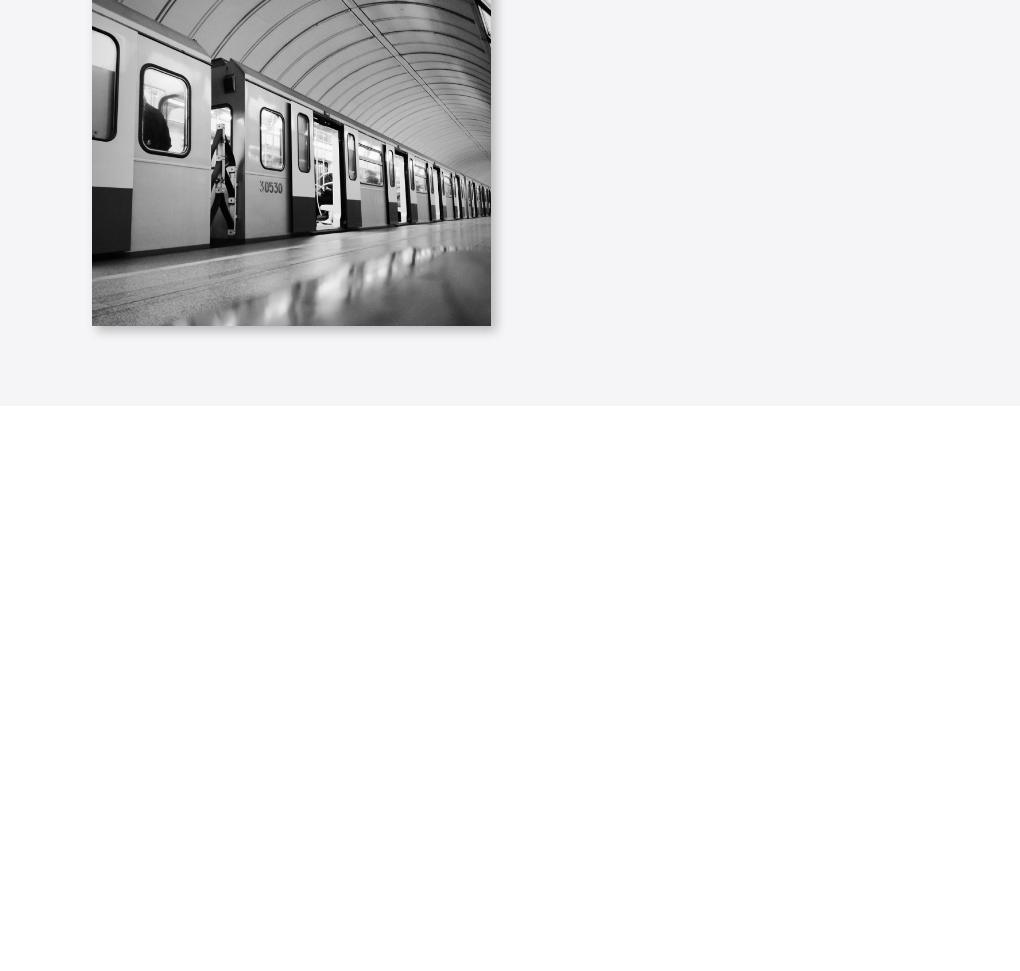
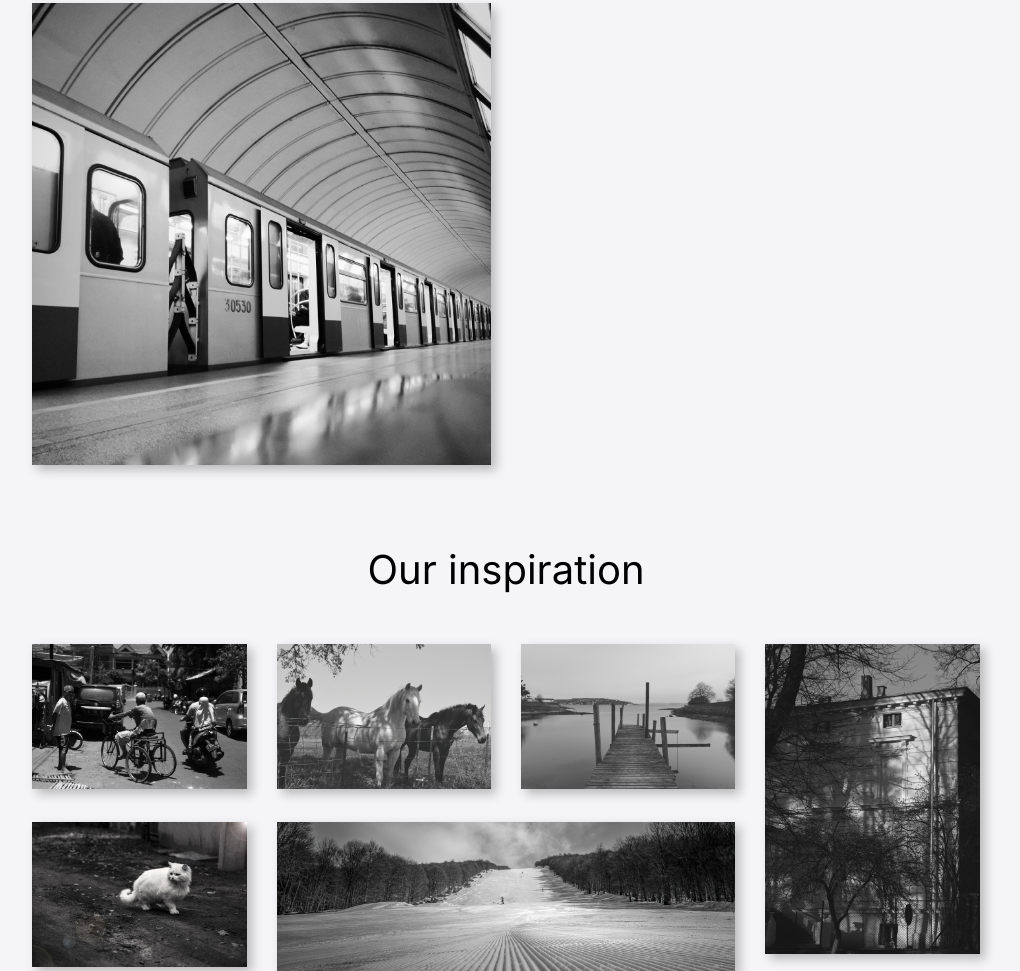
Before and after one commit to tremer3/Monovision-Studio, a website: page src/index.html in a window 1280 px wide. Shown: the part 2227-3198 px from the top of the page, without its empty margins (134-1154 px from the left). Before the commit the page ends 2633 px from the top, so only its background shows below. Drawn offline with nearby package versions, Linux system fonts and the light colour scheme; files that its build step writes are made by us from their sources.

Commit message:
add inspiration section

```diff
--- a/src/index.html
+++ b/src/index.html
@@ -77,6 +77,20 @@
                     <img src="img/works/children.jpg" alt="children">
                     <img src="img/works/underground.jpg" alt="underground">
                 </div>
+            </div><!-- ./Container -->
+        </section>
+
+        <section class="inspiration">
+            <div class="container">
+                <h2 class="title">Our inspiration</h2>
+                <div class="inspiration__grid">
+                    <img src="img/inspiration/man.jpg" alt="man">
+                    <img src="img/inspiration/horses.jpg" alt="horses">
+                    <img src="img/inspiration/bridge.jpg" alt="bridge">
+                    <img src="img/inspiration/cat.jpg" alt="cat">
+                    <img id="sky" src="img/inspiration/sky.jpg" alt="sky">
+                    <img id="tenement" src="img/inspiration/tenement.jpg" alt="tenement">
+                </div>
             </div>
         </section>
     </main>
--- /dev/null
+++ b/src/sass/blocks/_inspiration.scss
@@ -0,0 +1,22 @@
+.inspiration {
+    padding-top: 80px;
+    background: var(--light-color, #f5f5f7);
+    &__grid {
+        padding-top: 50px;
+        display: grid;
+        gap: 30px;
+        grid-template: repeat(2, 1fr) / repeat(4, 1fr);
+        img {
+            width: 100%;
+            box-shadow: 5px 5px 10px 0 rgba(0, 0, 0, 0.25);
+        }
+    }
+    #sky {
+        grid-column: 2/4;
+    }
+
+    #tenement {
+        grid-row: 1/3;
+        grid-column: 4/5;
+    }
+}
--- a/src/sass/blocks/_works.scss
+++ b/src/sass/blocks/_works.scss
@@ -1,5 +1,5 @@
 .works {
-    padding: 80px;
+    padding-top: 80px;
     background: var(--light-color, #f5f5f7);
     &__grid {
         display: grid;
--- a/src/sass/style.scss
+++ b/src/sass/style.scss
@@ -52,3 +52,4 @@ html {
 @import 'blocks/about';
 @import 'blocks/works';
 @import 'blocks/title';
+@import 'blocks/inspiration';
```
Also changed, not shown: dist/css/style.min.css, dist/index.html.
